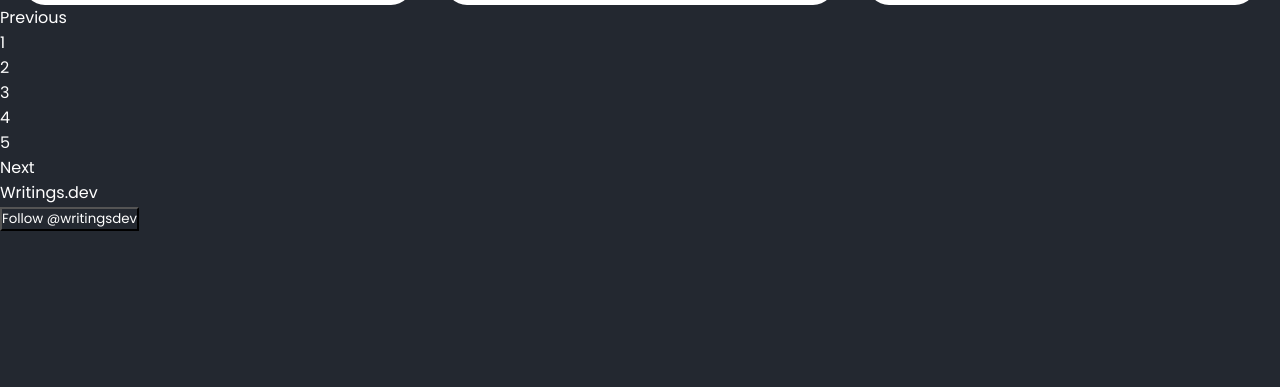
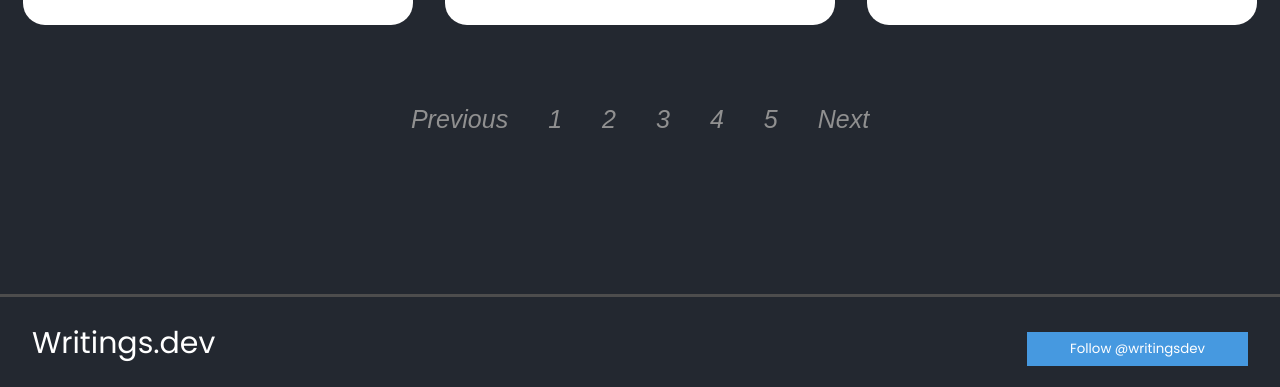
Before and after one commit to Le-Jr/-first-landing-page, a plain HTML site: page index.html in a window 1280 px wide. Shown: the part 2143-2530 px from the top of the page. Before the commit the page ends 2374 px from the top, so only its background shows below. Drawn offline with Linux system fonts and the light colour scheme; a web font is replaced by a local one.

Commit message:
Centralização e adição de mais estilos a página

```diff
--- a/style/style.css
+++ b/style/style.css
@@ -1,6 +1,7 @@
 
 @import url('https://fonts.googleapis.com/css2?family=Poppins:ital,wght@0,100;0,200;0,300;0,400;0,500;0,600;0,700;0,800;0,900;1,100;1,200;1,300;1,400;1,500;1,600;1,700;1,800;1,900&family=Recursive:wght@300..1000&display=swap');
 
+@import url('https://fonts.googleapis.com/css2?family=Source+Sans+3:ital,wght@0,200..900;1,200..900&display=swap');
 
 *{
     margin: 0;
@@ -21,10 +22,21 @@
     justify-content: space-between;
     margin: 3.5rem 2rem;
 }
+
+.top>p{
+    font-size: 30px;
+}
  .top ul{
     display: flex;
     gap: 1.5rem;
+    font-size: 24px;
  }
+
+ top ul>li{
+
+    font-size: 24px;
+ }
+
 
  .logo>img{
     height: 204px;
@@ -71,6 +83,12 @@
     color: #909090;
  }
 
+ .nav-bar ul li:hover{
+    color: #FF7575;
+    transition: 500ms;
+    cursor: pointer;
+ }
+
  .principal{
     display: flex;
     justify-content: center;
@@ -84,9 +102,8 @@
 
     margin-top: 5rem;
     gap: 2rem;
+ }
 
-
- }
  .card{
     height: 439px;
     width: 390px;
@@ -117,3 +134,60 @@
     font-size: 19px;
     color: #0F1217;
  }
+
+ .pages > ul{
+    display: flex;
+    justify-content: center;
+    gap: 2.5rem;
+
+    margin-top: 5rem;
+
+
+ }
+
+ .pages ul li{
+    font-family: "Recursive", sans-serif;
+    font-style: italic;
+    color: #909090;
+    font-size: 25px;
+
+ }
+
+ .pages ul li:hover{
+    color: #FF7575;
+    transition: 500ms;
+    cursor: pointer;
+ }
+
+
+
+ footer{
+    border-top: #4D4D4D solid 3px;
+    opacity: 100%;
+    margin-top: 10rem;
+ }
+
+ footer > div{
+    display: flex;
+    justify-content: space-between;
+    margin: 1.5rem 2rem;
+    font-family: "Source Sans 3", sans-serif;
+    font-size: 30px;
+    font-weight: 600;
+    color: white;
+    opacity: 100%;
+ }
+
+ button{
+    height: 34px;
+    width: 221px;
+    border: none;
+    background-color: #4699E0;
+ }
+
+ button:hover{
+    cursor: pointer;
+    background-color: #005cac;
+    transition: 500ms;
+    box-shadow: 1px 1px 15px #4699E0;
+}
```
